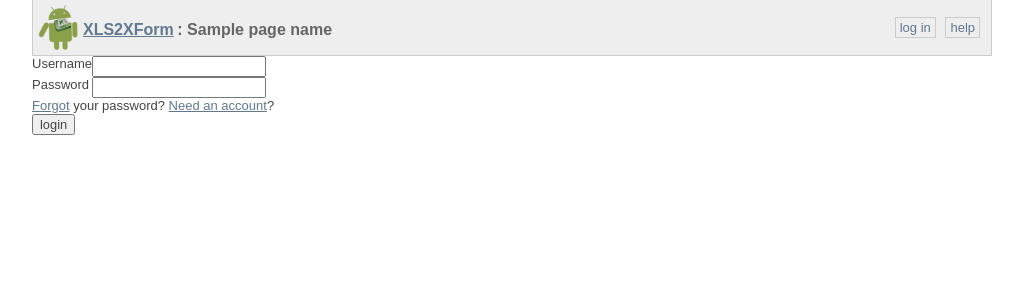
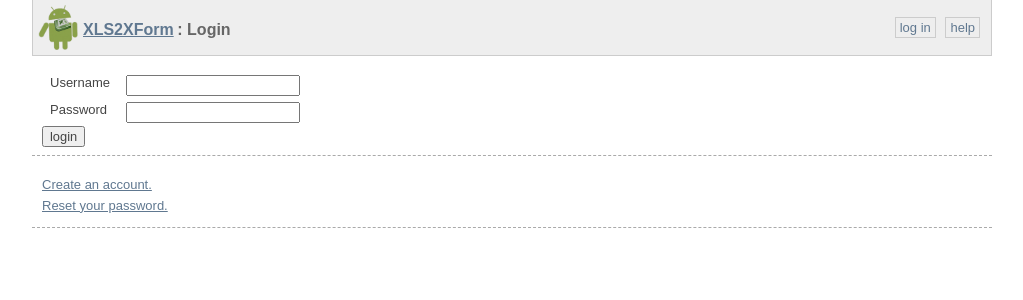
Before and after one commit to mvpdev/xls2xform, a Django app: template templates/registration/login.html in a window 1280 px wide. Shown: the top 300 px of the page, without its empty margins (128-1151 px from the left). Run offline with Django 3.2, Linux system fonts and the light colour scheme; the template is opened without the code that fills it: most values are stand-ins (such as "Sample title", 1, 10 or a date in 2020); form fields are guessed from the names that the template uses; some libraries are stand-ins or nearby versions.

Commit message:
Cleaned up Login page.

```diff
--- a/templates/base.html
+++ b/templates/base.html
@@ -27,7 +27,7 @@
   <div id="container">
     <header>
       <a href="/" class="logo-wrap"><img src="/static/images/xls2xformer.png"><h1>XLS2XForm</h1></a>
-		<h1> : {{ page_name|safe }}</h1>
+		<h1> : {% block title %}{{ page_name|safe }}{% endblock %}</h1>
 		<div class="header-links">
 			{% if user.is_authenticated %}
 			<span class="user-name">{{ user.username }}</span>
--- a/templates/registration/login.html
+++ b/templates/registration/login.html
@@ -1,7 +1,8 @@
 {% extends "base.html" %}
 {% block title %}Login{% endblock %}
+
 {% block content %}
-
+<div class="content-section">
 {% if form.errors %}
 <p>Your username and password didn't match. Please try again.</p>
 {% endif %}
@@ -17,10 +18,12 @@
     <td>{{ form.password }}</td>
 </tr>
 </table>
-<p><a href="{% url auth_password_reset %}">Forgot</a> your password?  <a href="{% url registration_register %}">Need an account</a>?</p>
-
 <input type="submit" value="login" />
 <input type="hidden" name="next" value="{{ next }}" />
 </form>
-
+</div>
+<div class="content-section">
+<p><a href="{% url registration_register %}">Create an account.</a></p>
+<p><a href="{% url auth_password_reset %}">Reset your password.</a></p>
+</div>
 {% endblock %}
```
